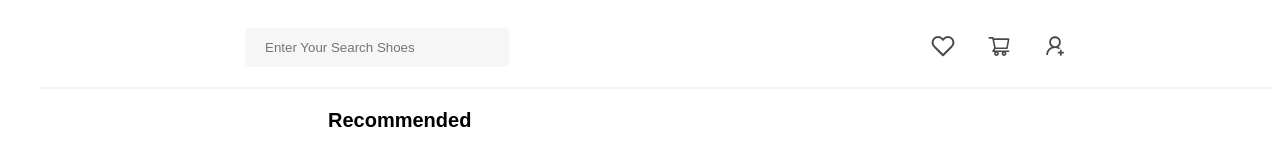
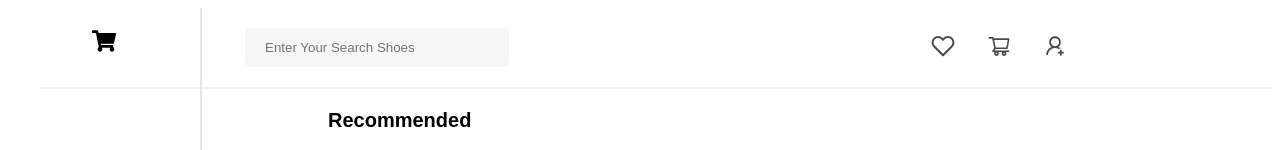
Before and after one commit to INTESARSHAWON/Advance-Filtering-with-React, a React (Create React App) app: page / in a window 1280 px wide. Shown: the top 150 px of the page. Built offline with nearby package versions, Linux system fonts and the light colour scheme.

Commit message:
sidebar section

```diff
--- a/src/App.js
+++ b/src/App.js
@@ -1,10 +1,12 @@
 import Navigation from "./Navigation/Nav";
 import Products from "./Products/Products";
 import Recommended from "./Recommended/Recommended";
+import Sidebar from "./Sidebar/Sidebar";
 
 function App() {
   return (
     <>
+      <Sidebar/>
       <Navigation/>
       <Recommended/>
       <Products/>
--- /dev/null
+++ b/src/Sidebar/Sidebar.css
@@ -0,0 +1,24 @@
+.sidebar-title{
+    font-size: 22px;
+    font-weight: normal;
+    margin-bottom: 20px;
+}
+
+.sidebar{
+    width: 15%;
+    position: fixed;
+    height: 100%;
+    border-right: 2px solid #e5e5e5;
+    z-index: 3;
+    display: flex;
+    flex-direction: column;
+    align-items: center;
+}
+
+.logo-container{
+    margin-bottom: 4rem;
+}
+
+.logo-container h1{
+    margin-top: 1.3rem;
+}
--- /dev/null
+++ b/src/Sidebar/Sidebar.js
@@ -0,0 +1,23 @@
+import { FaShoppingCart } from "react-icons/fa";
+import "./Sidebar.css";
+import Category from "./Category/Category";
+import Price from "./Price/Price";
+import Colors from "./Colors/Colors";
+
+function Sidebar() {
+  return (
+    <>
+        <section className="sidebar">
+            <div className="logo-container">
+                <h1><FaShoppingCart /></h1>
+            </div>
+
+            <Category/>
+            <Price/>
+            <Colors/>
+        </section>
+    </>
+  )
+}
+
+export default Sidebar;
```
